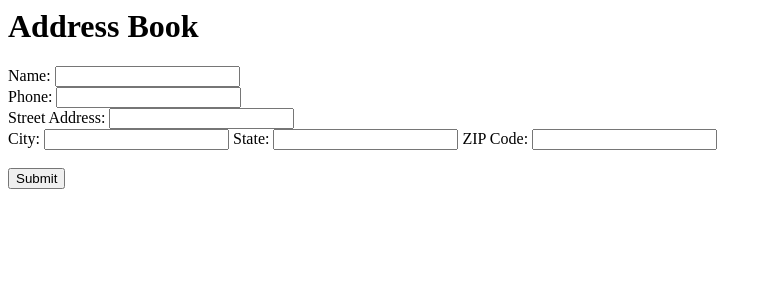
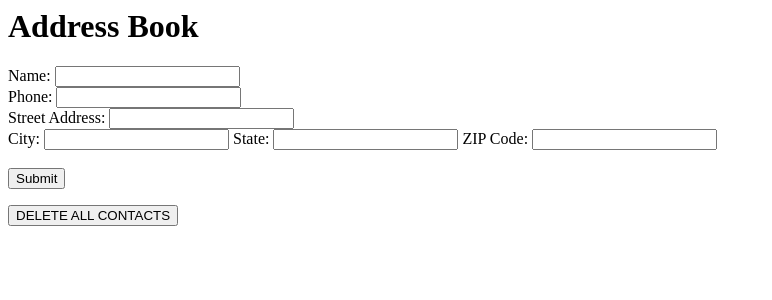
Before and after one commit to fignewtonfood/wk1_code_review, a PHP site: template views/contacts.html.twig in a window 1280 px wide. Shown: the top 300 px of the page, without its empty margins (0-772 px from the left). Run offline with PHP 8.4, Linux system fonts and the light colour scheme; the template is opened without the code that fills it, so the values that code supplies are empty; some libraries are stand-ins or nearby versions.

Commit message:
Adds delete all contacts button to home page

```diff
--- a/views/contacts.html.twig
+++ b/views/contacts.html.twig
@@ -40,7 +40,13 @@
             <input id='zip' name='zip' type='number'>
                 </br>
                 </br>
-            <button type='submt'>Submit</button>
+            <button type='submit'>Submit</button>
+                </br>
         </form>
+
+        <form action='/delete_contacts' method='post'>
+            <button type='submit'>DELETE ALL CONTACTS</button>
+        </form>
+
     </body>
 </html>
```
